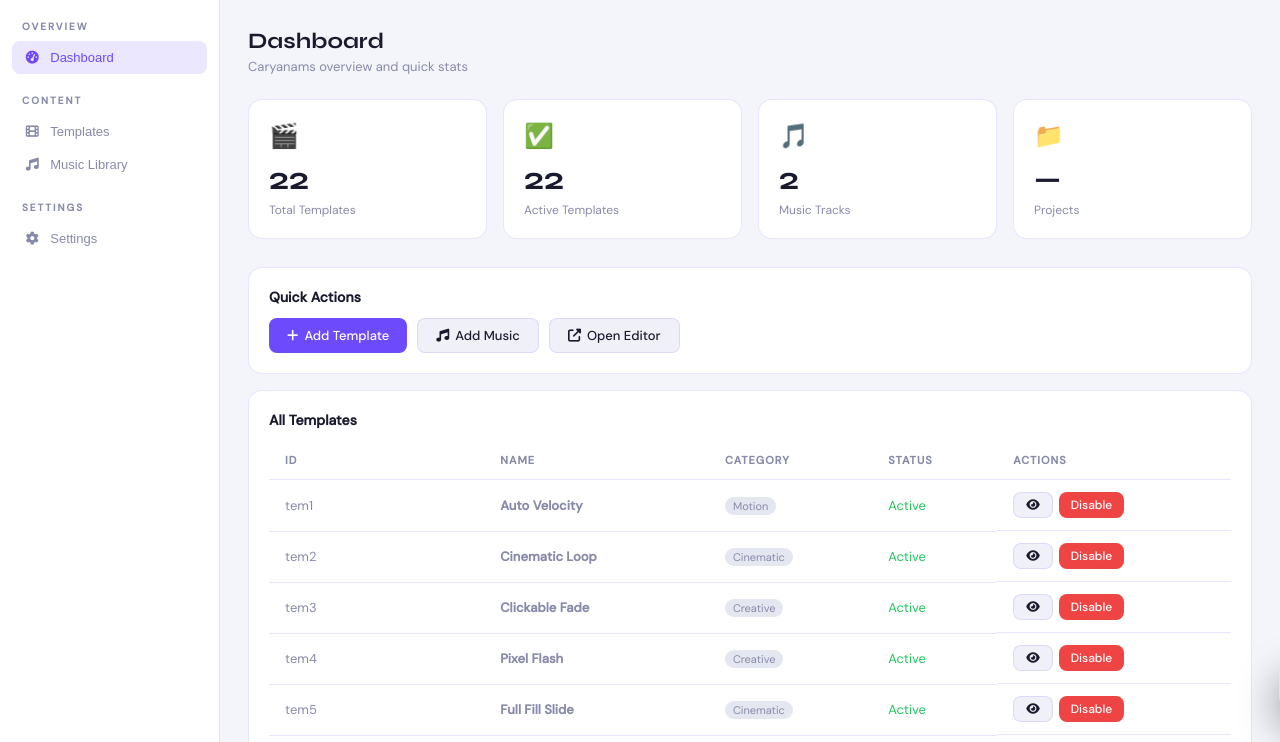
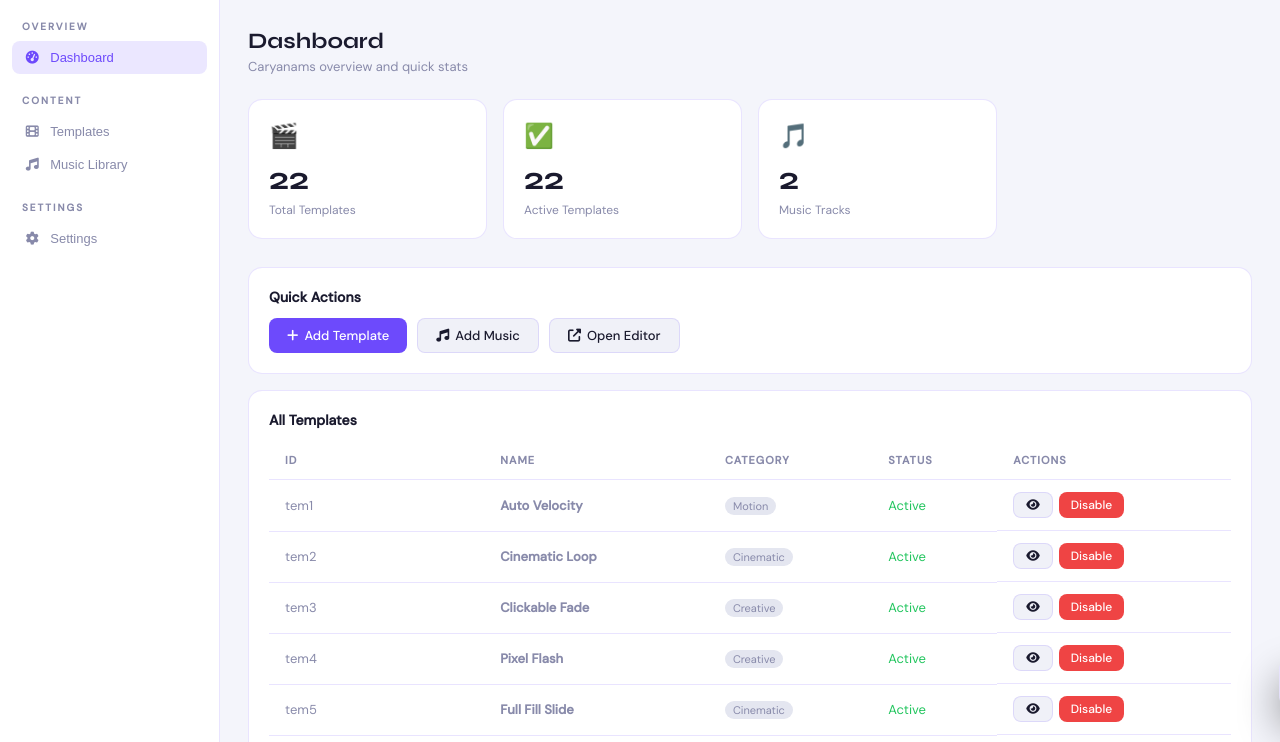
Before and after one commit to padmaninenshi-python/video_templates-, a Flask app: page /admin in a window 1280 px wide. Shown: the part 68-810 px from the top of the page. Run offline with Flask 3, Linux system fonts and the light colour scheme; the visitor is signed in with stand-in values (Sample User, id 1); data comes from the database, SQL or seed files in the repository.

Commit message:
Update admin.html

```diff
--- a/templates/admin.html
+++ b/templates/admin.html
@@ -222,11 +222,7 @@ body { background:var(--bg); color:var(--text); font-family:'DM Sans',sans-serif
           <div class="stat-value" id="stat-music">—</div>
           <div class="stat-label">Music Tracks</div>
         </div>
-        <div class="stat-card">
-          <div class="stat-icon">📁</div>
-          <div class="stat-value" id="stat-projects">—</div>
-          <div class="stat-label">Projects</div>
-        </div>
+
       </div>
 
       <div class="card">
```
